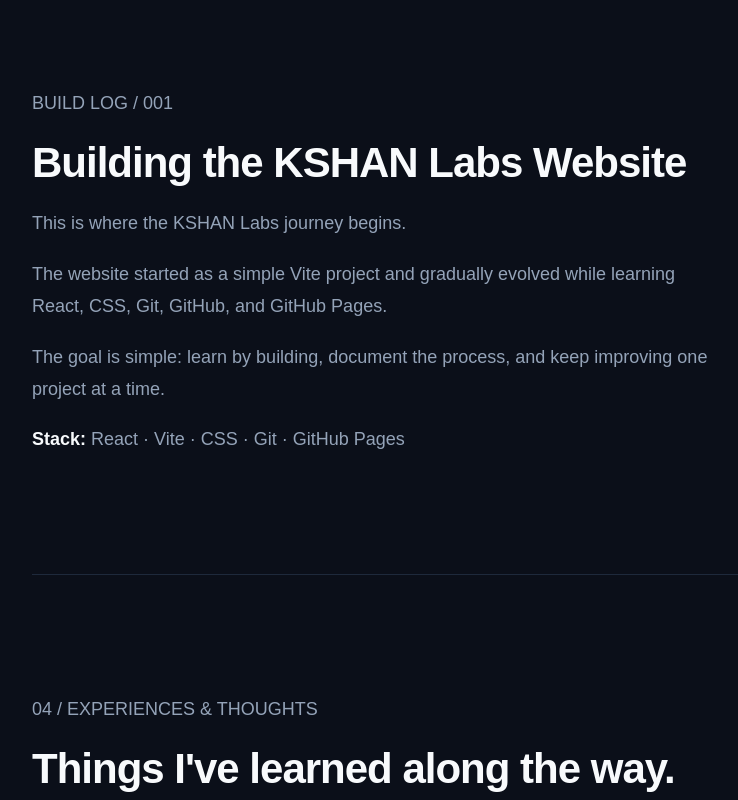
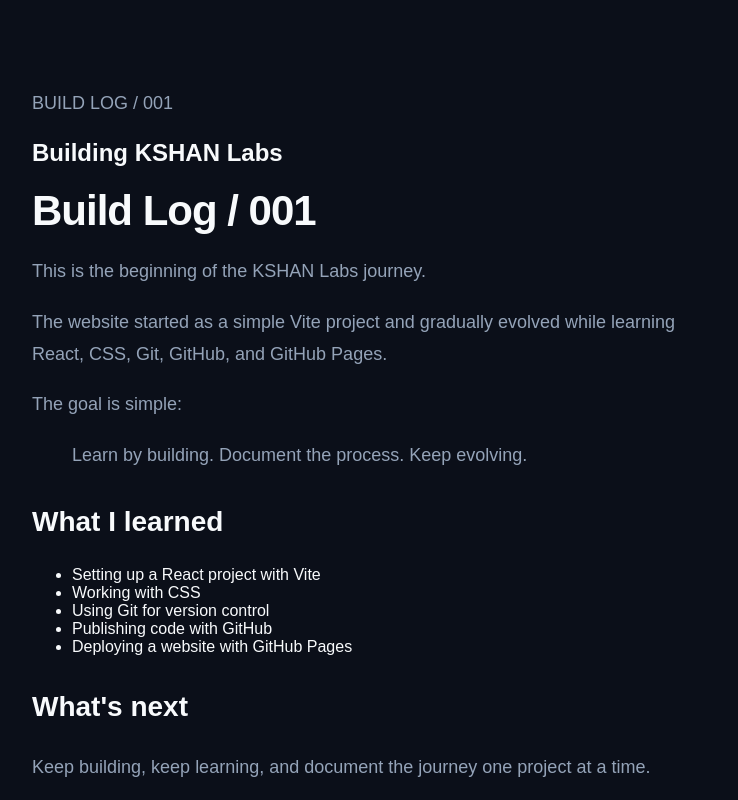
Before and after one commit to Kshan-Labs/kshan-labs-website, a React (Vite) app: page / in a window 1280 px wide. Shown: the part 2540-3340 px from the top of the page, without its empty margins (86-824 px from the left). Built offline with nearby package versions, Linux system fonts and the light colour scheme.

Commit message:
Add Markdown journal posts

```diff
--- a/package.json
+++ b/package.json
@@ -11,7 +11,8 @@
   },
   "dependencies": {
     "react": "^19.2.8",
-    "react-dom": "^19.2.8"
+    "react-dom": "^19.2.8",
+    "react-markdown": "^10.1.0"
   },
   "devDependencies": {
     "@types/react": "^19.2.18",
--- a/src/App.jsx
+++ b/src/App.jsx
@@ -1,3 +1,6 @@
+import ReactMarkdown from "react-markdown";
+import post from "./posts/building-kshan-labs.md?raw";
+
 function App() {
   return (
     <main>
@@ -93,6 +96,8 @@
 <section id="journal-entry">
   <p>BUILD LOG / 001</p>
 
+  <ReactMarkdown>{post}</ReactMarkdown>
+
   <h2>Building the KSHAN Labs Website</h2>
 
   <p>
--- /dev/null
+++ b/src/posts/building-kshan-labs.md
@@ -0,0 +1,23 @@
+# Building KSHAN Labs
+
+## Build Log / 001
+
+This is the beginning of the KSHAN Labs journey.
+
+The website started as a simple Vite project and gradually evolved while learning React, CSS, Git, GitHub, and GitHub Pages.
+
+The goal is simple:
+
+> Learn by building. Document the process. Keep evolving.
+
+### What I learned
+
+- Setting up a React project with Vite
+- Working with CSS
+- Using Git for version control
+- Publishing code with GitHub
+- Deploying a website with GitHub Pages
+
+### What's next
+
+Keep building, keep learning, and document the journey one project at a time.
```
Also changed, not shown: 1 other file (tests, documents, lock files or other folders).
